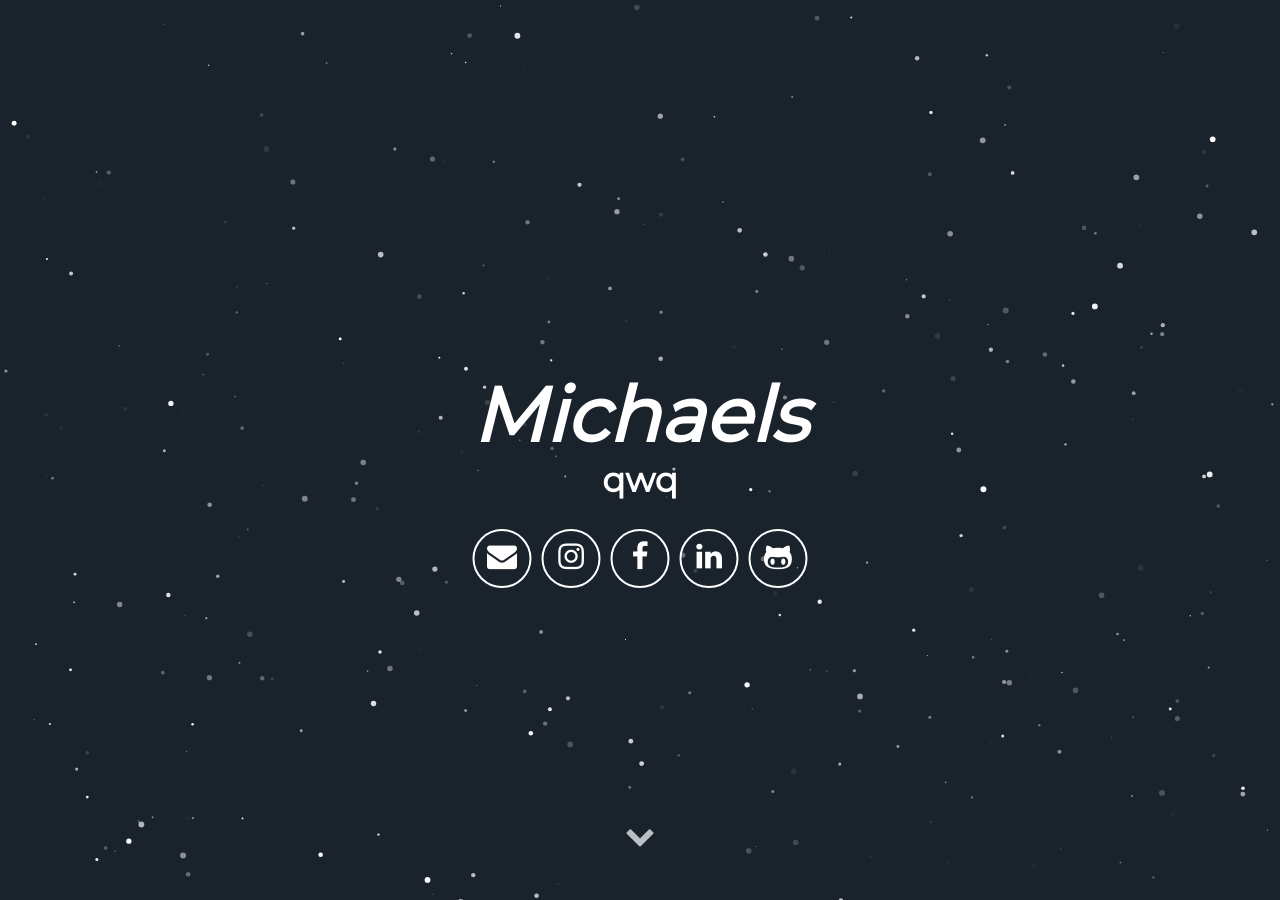
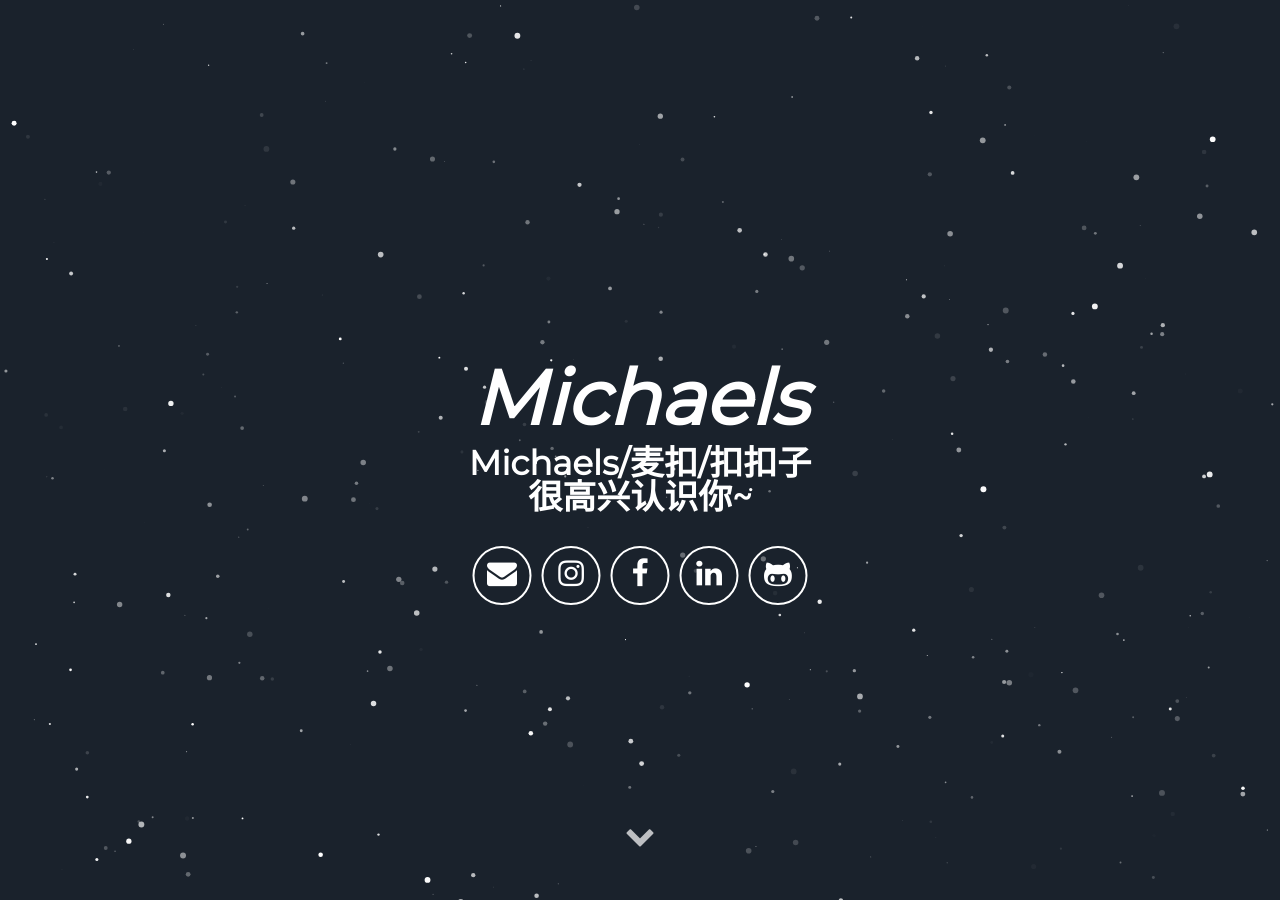
Before and after one commit to Micha3ls0n0/ocean-of-tears, a Jekyll site: the page built from index.html, in a window 1280 px wide and 900 px high. Built offline with Jekyll 4.4.1, drawn with Linux system fonts in a browser that asks for light colours; some web fonts are replaced; some of the changed text lies outside the part shown.

Commit message:
Update _config.yml

```diff
--- a/_config.yml
+++ b/_config.yml
@@ -6,9 +6,9 @@ description: Jekyll Theme Minimal Resume
 
 # User settings
 username: <i>Michaels</i>
-user_description: I've lost anything i have.
-user_title: qwq
-email: mauriurraco@gmail.com
+user_description: I've lost everything i have.
+user_title: Michaels/麦扣/扣扣子</br>很高兴认识你~
+email: nico1481105164@gmail.com
 # twitter_username: lorem_ipsum
 # github_username:  lorem_ipsum
 # gplus_username:  lorem_ipsum
```
